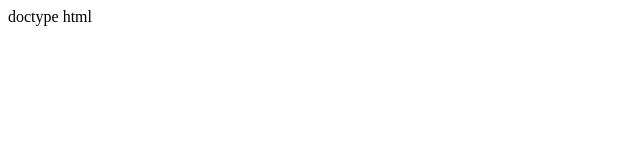
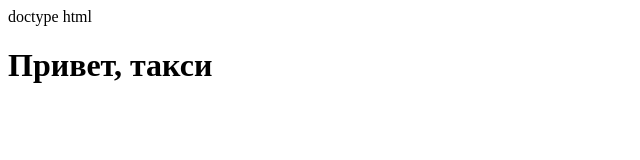
Before and after one commit to awezata-png/TAXI-AP, a plain HTML site: page index.html in a window 1280 px wide. Shown: the whole page, without its empty margins (0-640 px from the left). Drawn offline with Linux system fonts and the light colour scheme.

Commit message:
Update index.html

```diff
--- a/index.html
+++ b/index.html
@@ -1 +1,7 @@
 doctype html
+<html>
+<head>
+<body>
+<h1>Привет, такси</h1>
+</body>
+</html>
```
